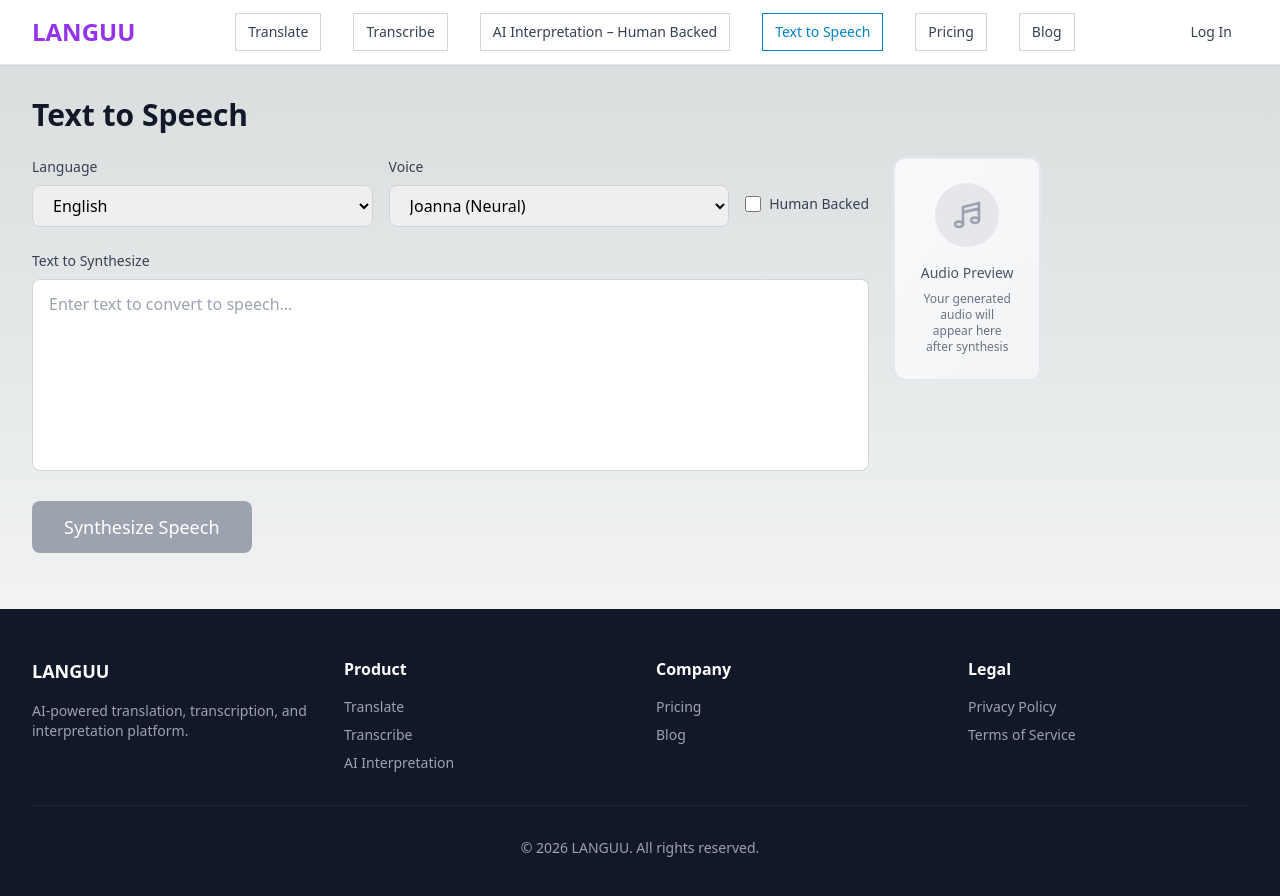
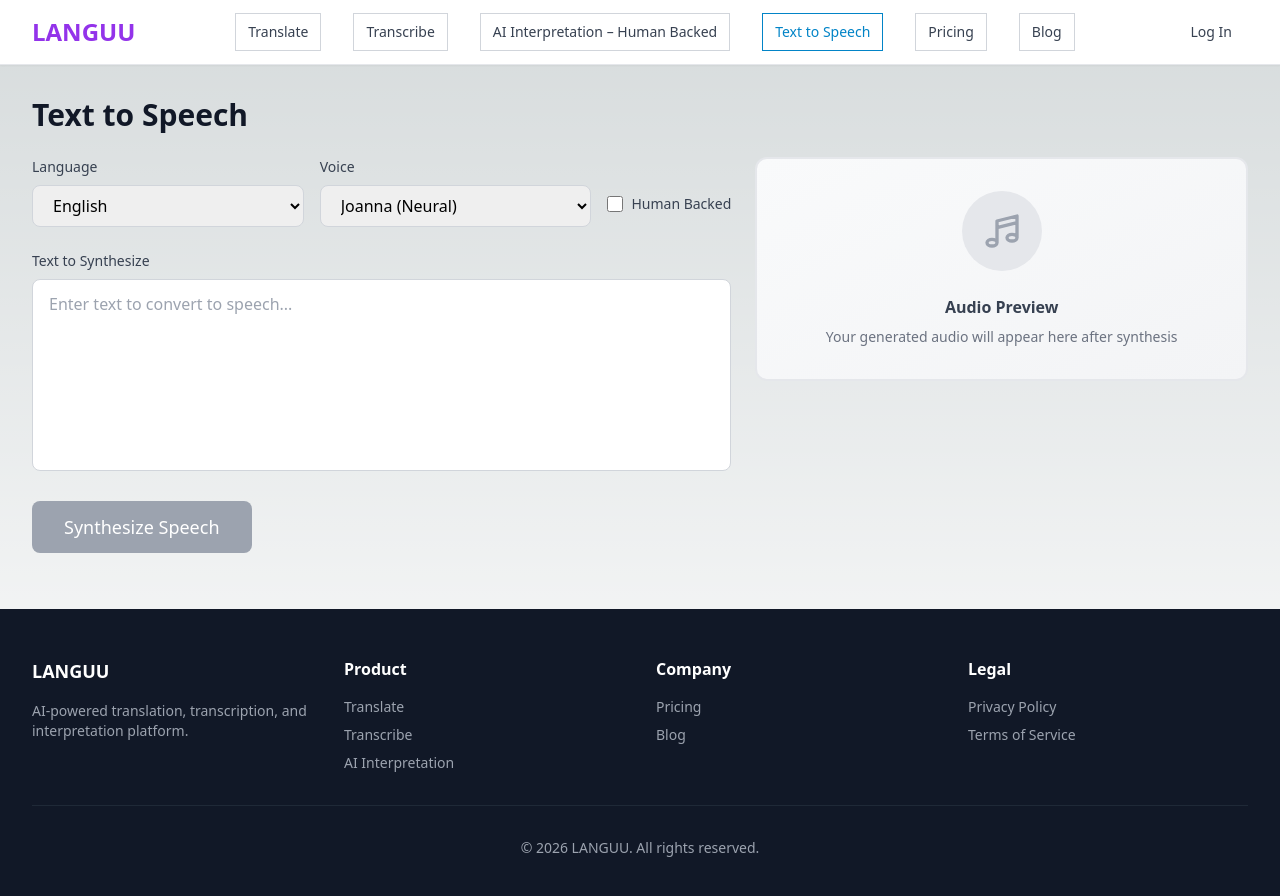
Before and after one commit to herculesbroken11/languu-translation-platform, a Next.js app in the folder frontend/: page /tts in a window 1280 px wide. Shown: the top 896 px of the page. Built offline with nearby package versions, Linux system fonts and the light colour scheme.

Commit message:
update UI

```diff
--- a/frontend/src/components/TTSPanel.tsx
+++ b/frontend/src/components/TTSPanel.tsx
@@ -96,7 +96,7 @@ const TTSPanel: React.FC = () => {
     <div className="w-full">
       <div className="grid grid-cols-12 gap-6">
         {/* Left column - Input controls */}
-        <div className="col-span-12 lg:col-span-10">
+        <div className="col-span-12 lg:col-span-7">
           <div className="mb-6 flex items-center gap-4">
             <div className="flex-1">
               <label className="block text-sm font-medium text-gray-700 mb-2">
@@ -174,17 +174,19 @@ const TTSPanel: React.FC = () => {
         </div>
 
         {/* Right column - Results */}
-        <div className="col-span-12 lg:col-span-2">
+        <div className="col-span-12 lg:col-span-5">
           <div className="sticky top-20">
             {audioUrl ? (
-              <div className="p-6 bg-gradient-to-br from-blue-50 to-indigo-50 rounded-xl border-2 border-blue-200 shadow-lg">
-                <div className="flex items-center gap-2 mb-4">
-                  <svg className="w-6 h-6 text-blue-600" fill="none" stroke="currentColor" viewBox="0 0 24 24">
-                    <path strokeLinecap="round" strokeLinejoin="round" strokeWidth={2} d="M9 19V6l12-3v13M9 19c0 1.105-1.343 2-3 2s-3-.895-3-2 1.343-2 3-2 3 .895 3 2zm12-3c0 1.105-1.343 2-3 2s-3-.895-3-2 1.343-2 3-2 3 .895 3 2zM9 10l12-3" />
-                  </svg>
-                  <h3 className="text-lg font-semibold text-gray-900">Generated Audio</h3>
+              <div className="p-8 bg-gradient-to-br from-blue-50 to-indigo-50 rounded-xl border-2 border-blue-200 shadow-lg">
+                <div className="flex items-center gap-3 mb-6">
+                  <div className="w-12 h-12 bg-blue-600 rounded-full flex items-center justify-center">
+                    <svg className="w-6 h-6 text-white" fill="none" stroke="currentColor" viewBox="0 0 24 24">
+                      <path strokeLinecap="round" strokeLinejoin="round" strokeWidth={2} d="M9 19V6l12-3v13M9 19c0 1.105-1.343 2-3 2s-3-.895-3-2 1.343-2 3-2 3 .895 3 2zm12-3c0 1.105-1.343 2-3 2s-3-.895-3-2 1.343-2 3-2 3 .895 3 2zM9 10l12-3" />
+                    </svg>
+                  </div>
+                  <h3 className="text-xl font-bold text-gray-900">Generated Audio</h3>
                 </div>
-                <div className="bg-white rounded-lg p-4 mb-4 shadow-sm">
+                <div className="bg-white rounded-lg p-6 mb-6 shadow-md">
                   <audio controls className="w-full" src={audioUrl}>
                     Your browser does not support the audio element.
                   </audio>
@@ -192,26 +194,26 @@ const TTSPanel: React.FC = () => {
                 <a
                   href={audioUrl}
                   download="speech.mp3"
-                  className="flex items-center justify-center gap-2 w-full px-4 py-3 bg-primary-600 text-white rounded-lg hover:bg-primary-700 transition-colors font-medium text-sm shadow-md hover:shadow-lg"
+                  className="flex items-center justify-center gap-3 w-full px-6 py-4 bg-primary-600 text-white rounded-lg hover:bg-primary-700 transition-colors font-semibold text-base shadow-md hover:shadow-lg"
                 >
-                  <svg className="w-4 h-4" fill="none" stroke="currentColor" viewBox="0 0 24 24">
+                  <svg className="w-5 h-5" fill="none" stroke="currentColor" viewBox="0 0 24 24">
                     <path strokeLinecap="round" strokeLinejoin="round" strokeWidth={2} d="M4 16v1a3 3 0 003 3h10a3 3 0 003-3v-1m-4-4l-4 4m0 0l-4-4m4 4V4" />
                   </svg>
                   Download Audio
                 </a>
               </div>
             ) : (
-              <div className="p-6 bg-gradient-to-br from-gray-50 to-gray-100 rounded-xl border-2 border-gray-200">
+              <div className="p-8 bg-gradient-to-br from-gray-50 to-gray-100 rounded-xl border-2 border-gray-200">
                 <div className="text-center">
-                  <div className="mb-4 flex justify-center">
-                    <div className="w-16 h-16 bg-gray-200 rounded-full flex items-center justify-center">
-                      <svg className="w-8 h-8 text-gray-400" fill="none" stroke="currentColor" viewBox="0 0 24 24">
+                  <div className="mb-6 flex justify-center">
+                    <div className="w-20 h-20 bg-gray-200 rounded-full flex items-center justify-center">
+                      <svg className="w-10 h-10 text-gray-400" fill="none" stroke="currentColor" viewBox="0 0 24 24">
                         <path strokeLinecap="round" strokeLinejoin="round" strokeWidth={2} d="M9 19V6l12-3v13M9 19c0 1.105-1.343 2-3 2s-3-.895-3-2 1.343-2 3-2 3 .895 3 2zm12-3c0 1.105-1.343 2-3 2s-3-.895-3-2 1.343-2 3-2 3 .895 3 2zM9 10l12-3" />
                       </svg>
                     </div>
                   </div>
-                  <h3 className="text-sm font-medium text-gray-600 mb-2">Audio Preview</h3>
-                  <p className="text-xs text-gray-500">
+                  <h3 className="text-base font-semibold text-gray-700 mb-2">Audio Preview</h3>
+                  <p className="text-sm text-gray-500">
                     Your generated audio will appear here after synthesis
                   </p>
                 </div>
--- a/frontend/src/pages/tts.tsx
+++ b/frontend/src/pages/tts.tsx
@@ -7,17 +7,10 @@ const TTSPage: React.FC = () => {
     <MainLayout>
       <div className="max-w-7xl mx-auto px-4 sm:px-6 lg:px-8 py-8">
         <div className="grid grid-cols-12 gap-6">
-          {/* Main content area - 9.8/12 width */}
-          <div className="col-span-12 lg:col-span-10">
+          {/* Main content area */}
+          <div className="col-span-12 lg:col-span-12">
             <h1 className="text-3xl font-bold text-gray-900 mb-6">Text to Speech</h1>
             <TTSPanel />
-          </div>
-
-          {/* Right sidebar - 2.2/12 width for results */}
-          <div className="hidden lg:block col-span-2">
-            <div className="sticky top-20">
-              {/* Results will be shown here */}
-            </div>
           </div>
         </div>
       </div>
```
